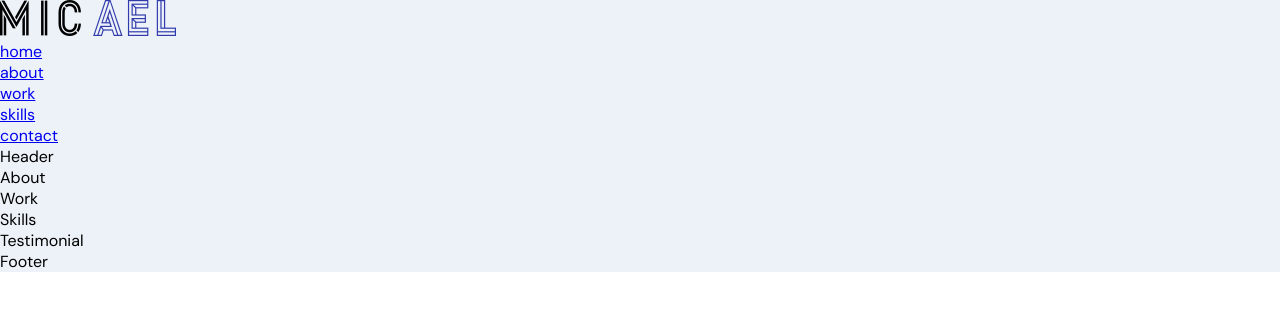
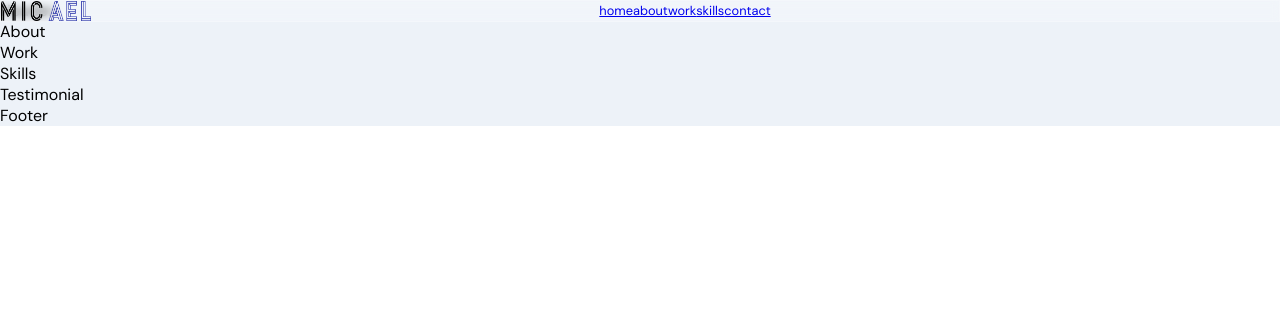
Before and after one commit to MustafaPaigeer/my_portfolio, a React (Create React App) app in the folder frontend_react/: page / in a window 1280 px wide. Shown: the top 310 px of the page. Built offline with nearby package versions, Linux system fonts and the light colour scheme.

Commit message:
add style to the navbar

```diff
--- a/frontend_react/src/components/Navbar/Navbar.jsx
+++ b/frontend_react/src/components/Navbar/Navbar.jsx
@@ -4,13 +4,13 @@
 
 const Navbar = () => {
   return (
-    <nav>
-    <div>
+    <nav className='app__navbar'>
+    <div className='app__navbar-logo'>
       <img src={images.logo} alt="logo" />
       </div>
-      <ul>
+      <ul className='app__navbar-links'>
         {['home', 'about', 'work', 'skills', 'contact'].map((item)=> (
-          <li key={`link-${item}`}>
+          <li className='app__flex p-text' key={`link-${item}`}>
             <div />
             <a href={`#${item}`}>{item}</a>
           </li>
--- a/frontend_react/src/components/Navbar/Navbar.scss
+++ b/frontend_react/src/components/Navbar/Navbar.scss
@@ -0,0 +1,38 @@
+.app__navbar {
+    width: 100%;
+    display: flex;
+    justify-content: space-between;
+    align-items: center;
+
+    padding: 1rem 2 rem;
+    background: rgba(255, 255, 255, 0.25);
+    backdrop-filter: blur(4px);
+    -webkit-backdrop-filter: blur(4px);
+    border: 1px solid rgba(255, 255, 255, 0.18);
+    position: fixed;
+    z-index:2;
+}
+
+.app__navbar-logo {
+    display: flex;
+    justify-content: flex-start;
+    align-items: center;
+
+    img {
+        width: 90px;
+        height: 20px;
+
+        @media screen and (min-width: 2000px) {
+            width: 180px;
+            height: 40px;
+        }
+    }
+}
+
+
+.app__navbar-links {
+    flex: 1;
+    display: flex;
+    justify-content: center;
+    align-items: center;
+}
```
